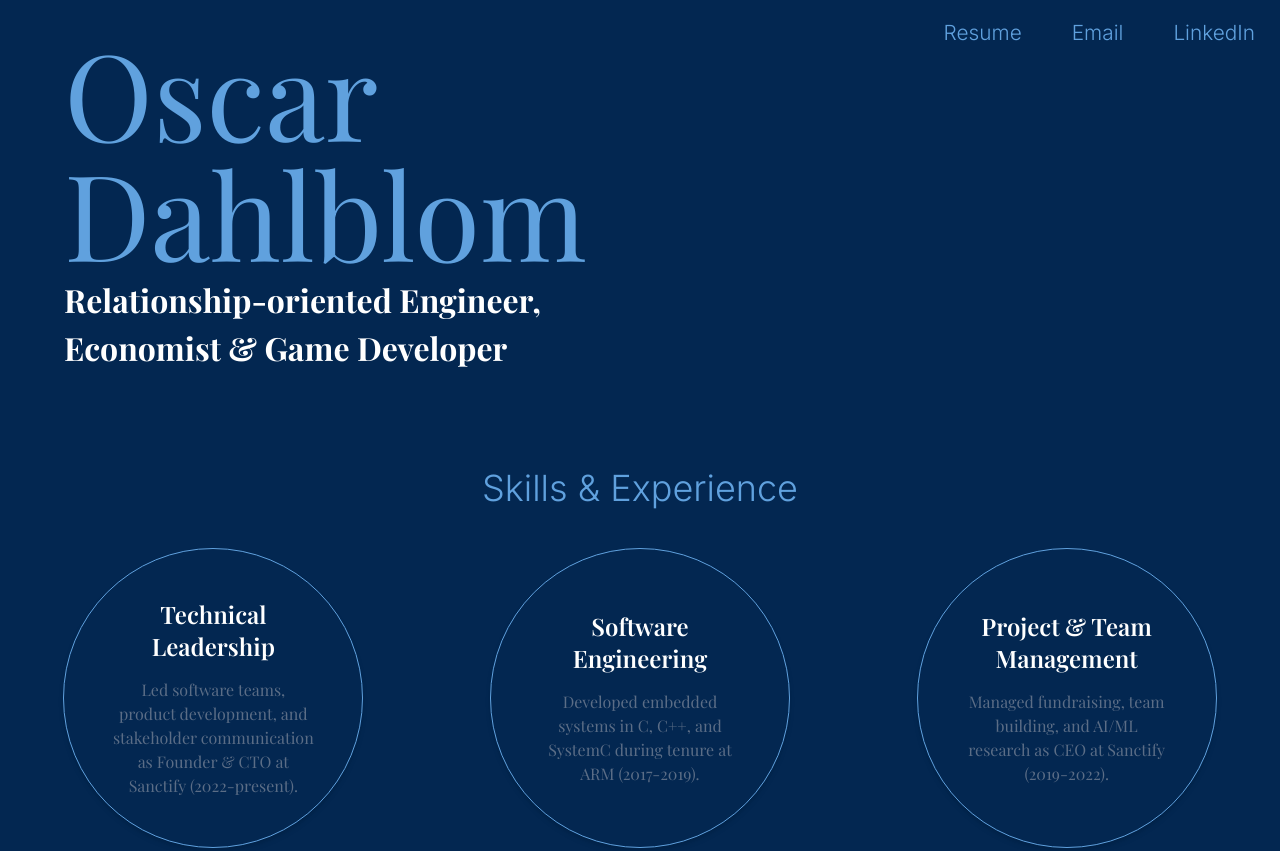
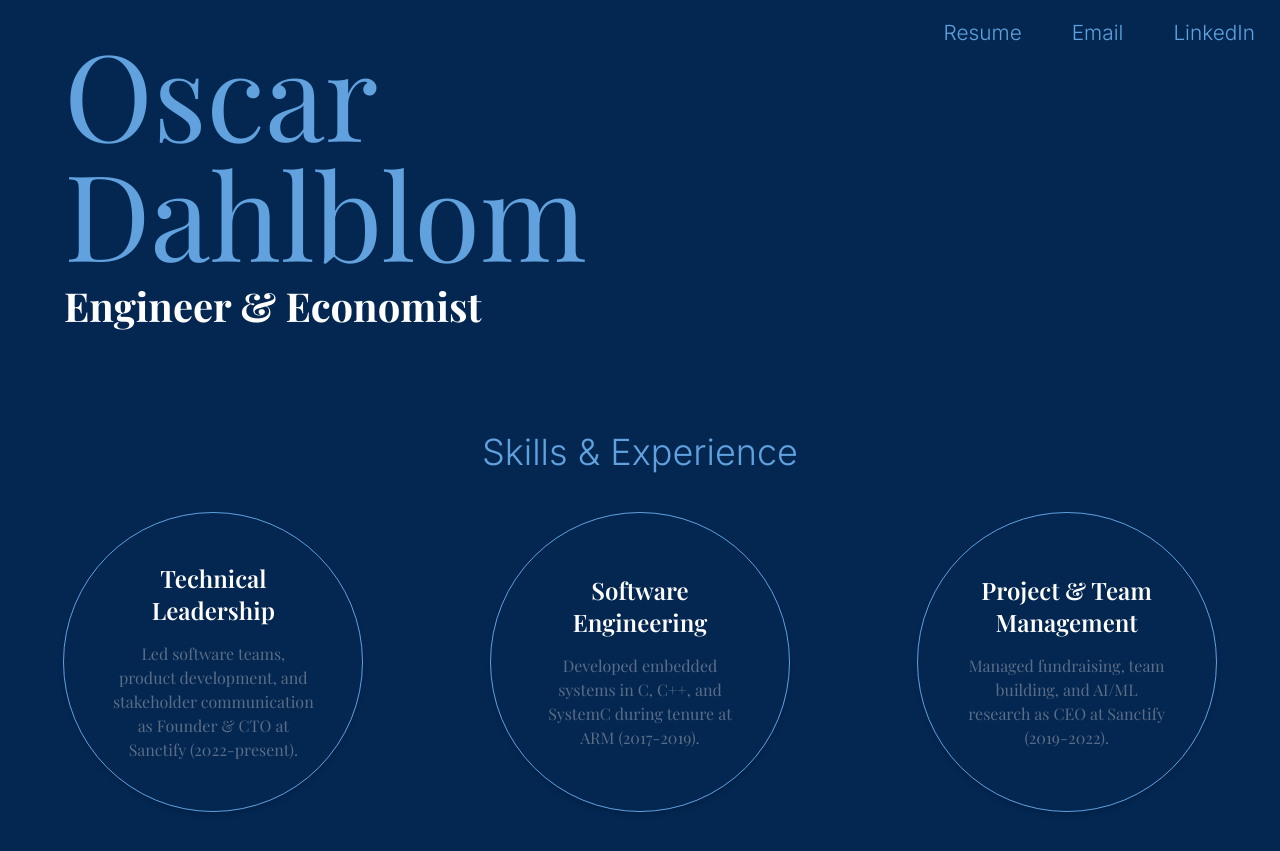
Before and after one commit to odahlblom/odahlblom.github.io, a plain HTML site: page index.html in a window 1280 px wide. Shown: the top 851 px of the page. Drawn offline with nearby package versions, Linux system fonts and the light colour scheme; a web font is replaced by a local one.

Commit message:
Changed main sub-title

```diff
--- a/index.html
+++ b/index.html
@@ -53,7 +53,7 @@
         }
 
         .main-title {
-            font-size: clamp(1.4rem, 0rem + 3vw, 2rem);
+            font-size: clamp(1.4rem, 0rem + 4vw, 2.5rem);
             font-weight: bold;
             text-align: left;
             width: 30rem;
@@ -161,7 +161,7 @@
                 <span>Oscar</span>
                 <span>Dahlblom</span>
             </h1>
-            <h2 class="mt-1">Relationship-oriented Engineer, Economist & Game Developer</p>
+            <h2 class="mt-1">Engineer & Economist</p>
         </div>
     </header>
 
```
